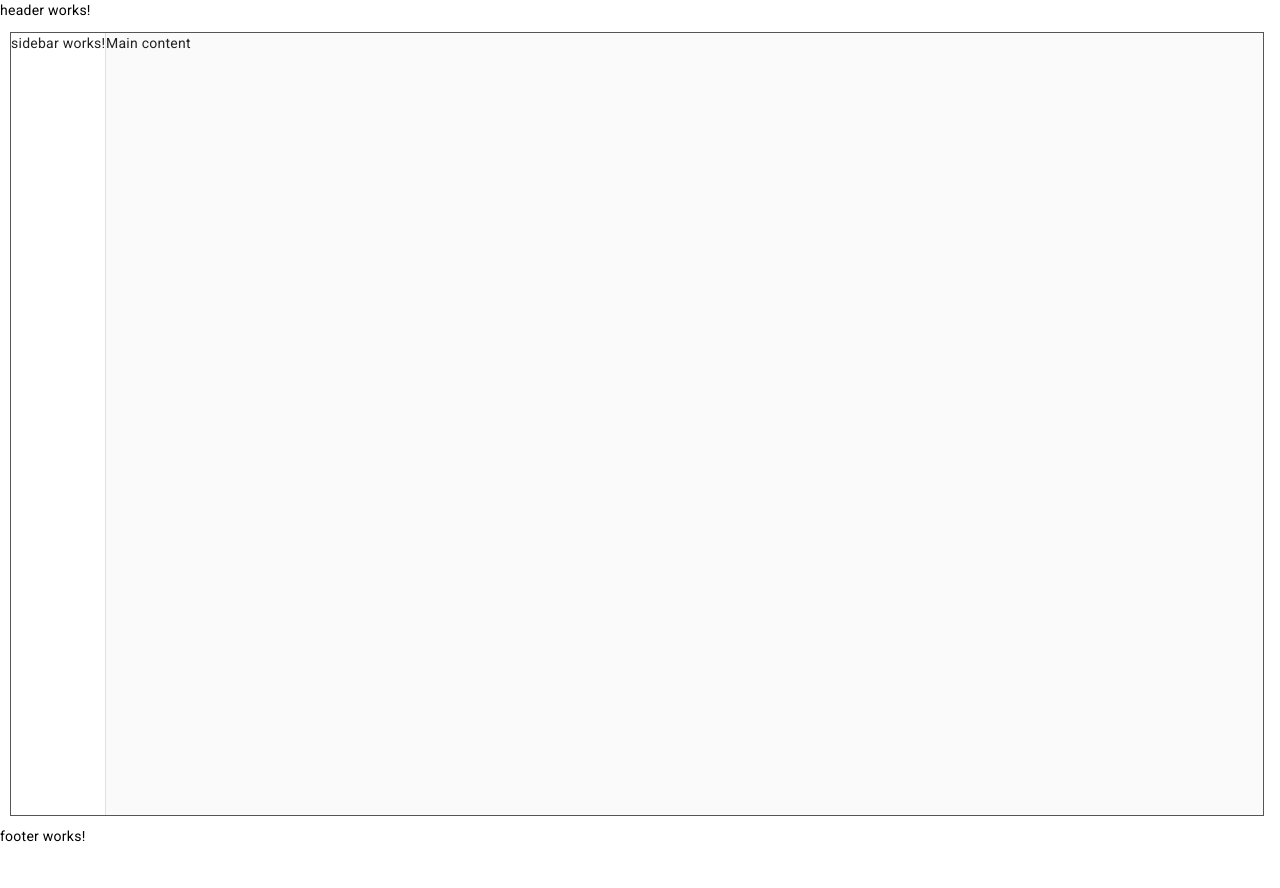
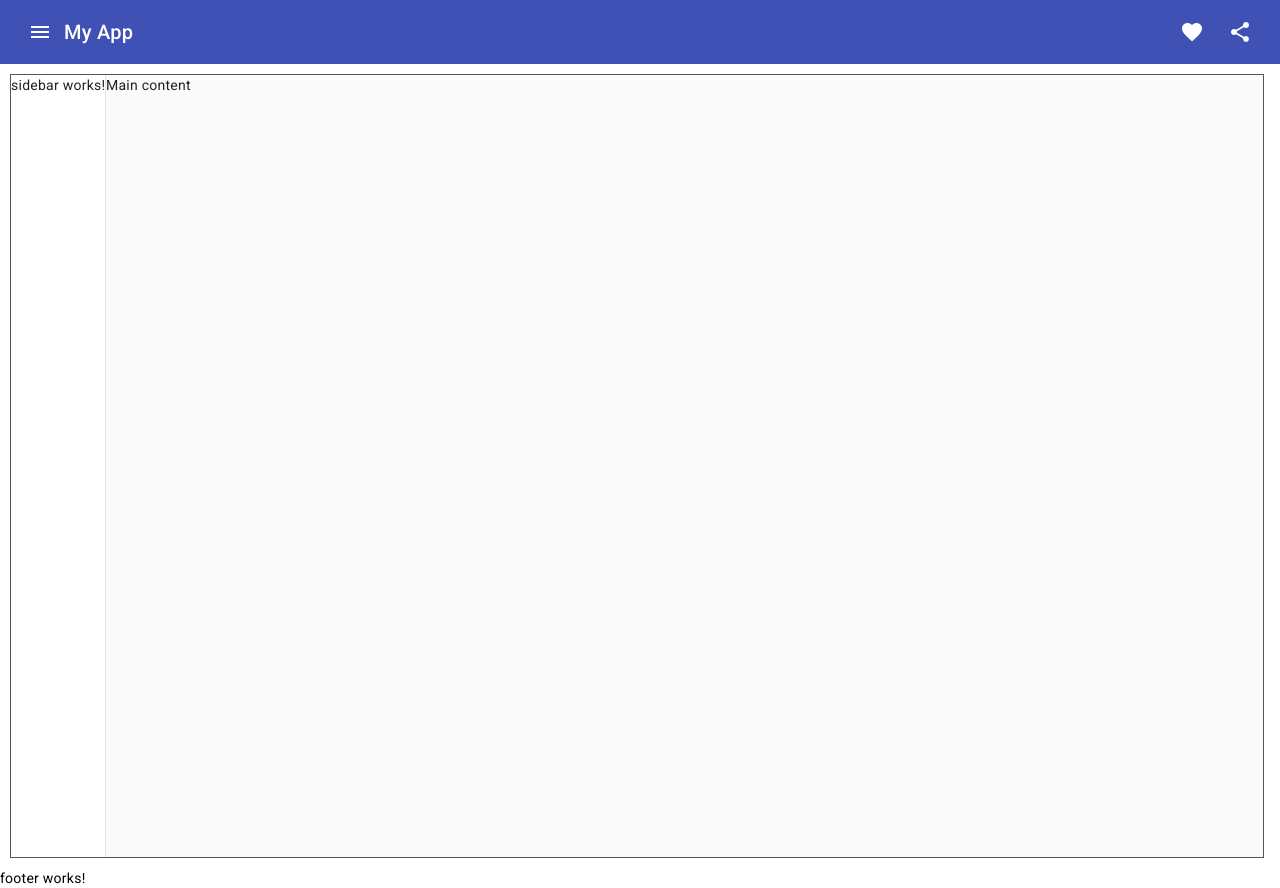
Before and after one commit to muhdarifrawi/20230111-angular-crud, an Angular app: page / in a window 1280 px wide. Before the commit the page ends 846 px from the top, so only its background shows below. Built offline with nearby package versions, Linux system fonts and the light colour scheme.

Commit message:
Created new stuff: - new Layout module 	- added header, footer and sidebar - new users module

```diff
--- a/src/app/layout/header/header.component.css
+++ b/src/app/layout/header/header.component.css
@@ -0,0 +1,3 @@
+.example-spacer {
+    flex: 1 1 auto;
+}
--- a/src/app/layout/header/header.component.html
+++ b/src/app/layout/header/header.component.html
@@ -1 +1,13 @@
-<p>header works!</p>
+<mat-toolbar color="primary">
+    <button mat-icon-button class="example-icon" aria-label="Example icon-button with menu icon">
+        <mat-icon>menu</mat-icon>
+    </button>
+    <span>My App</span>
+    <span class="example-spacer"></span>
+    <button mat-icon-button class="example-icon favorite-icon" aria-label="Example icon-button with heart icon">
+        <mat-icon>favorite</mat-icon>
+    </button>
+    <button mat-icon-button class="example-icon" aria-label="Example icon-button with share icon">
+        <mat-icon>share</mat-icon>
+    </button>
+</mat-toolbar>
```
Also changed, not shown: src/app/app.module.ts (+5 -2 lines), src/app/layout/layout.module.ts (+9 -1 lines), src/app/users/users.module.ts (added, +12 -0 lines).
